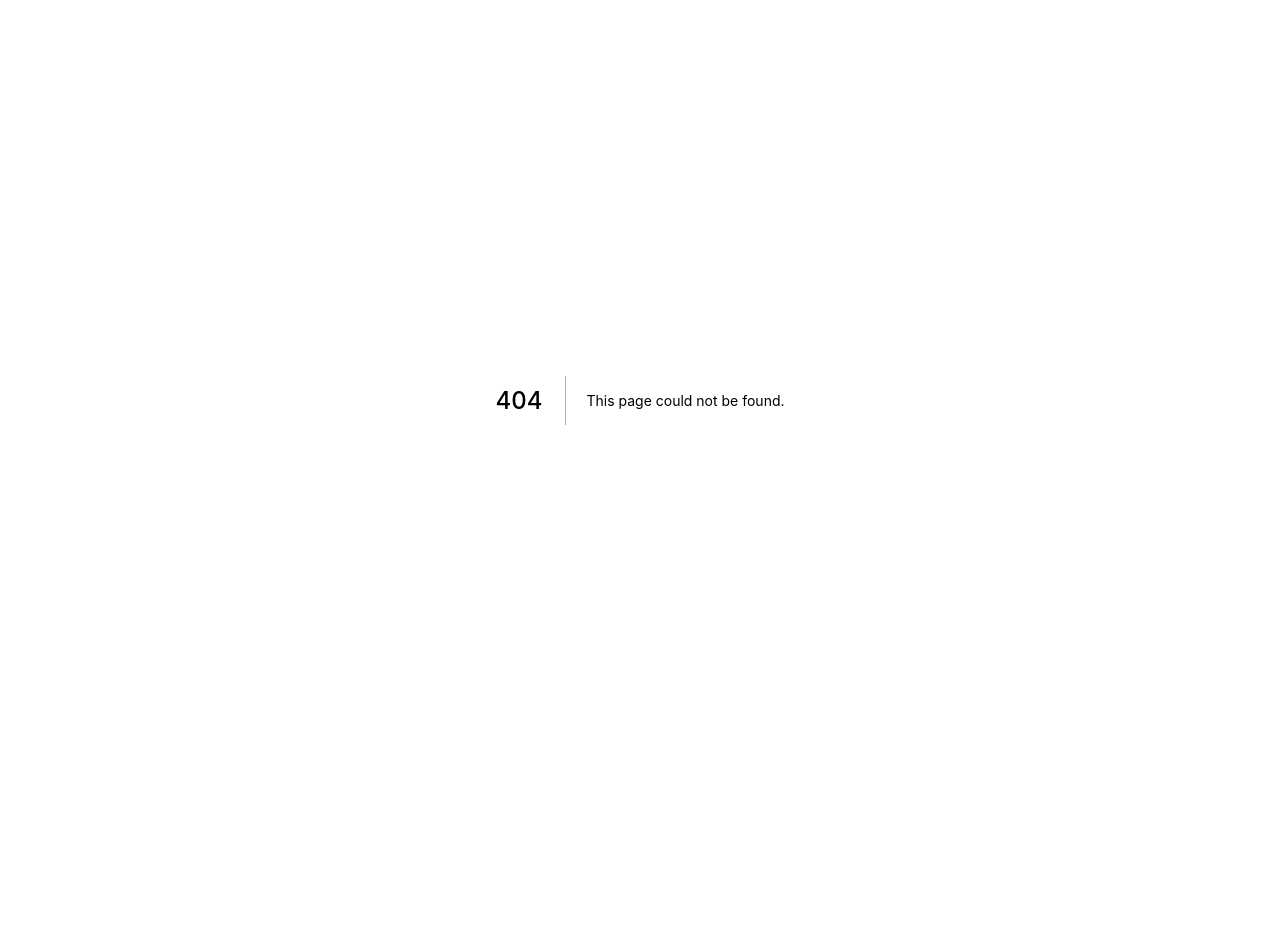
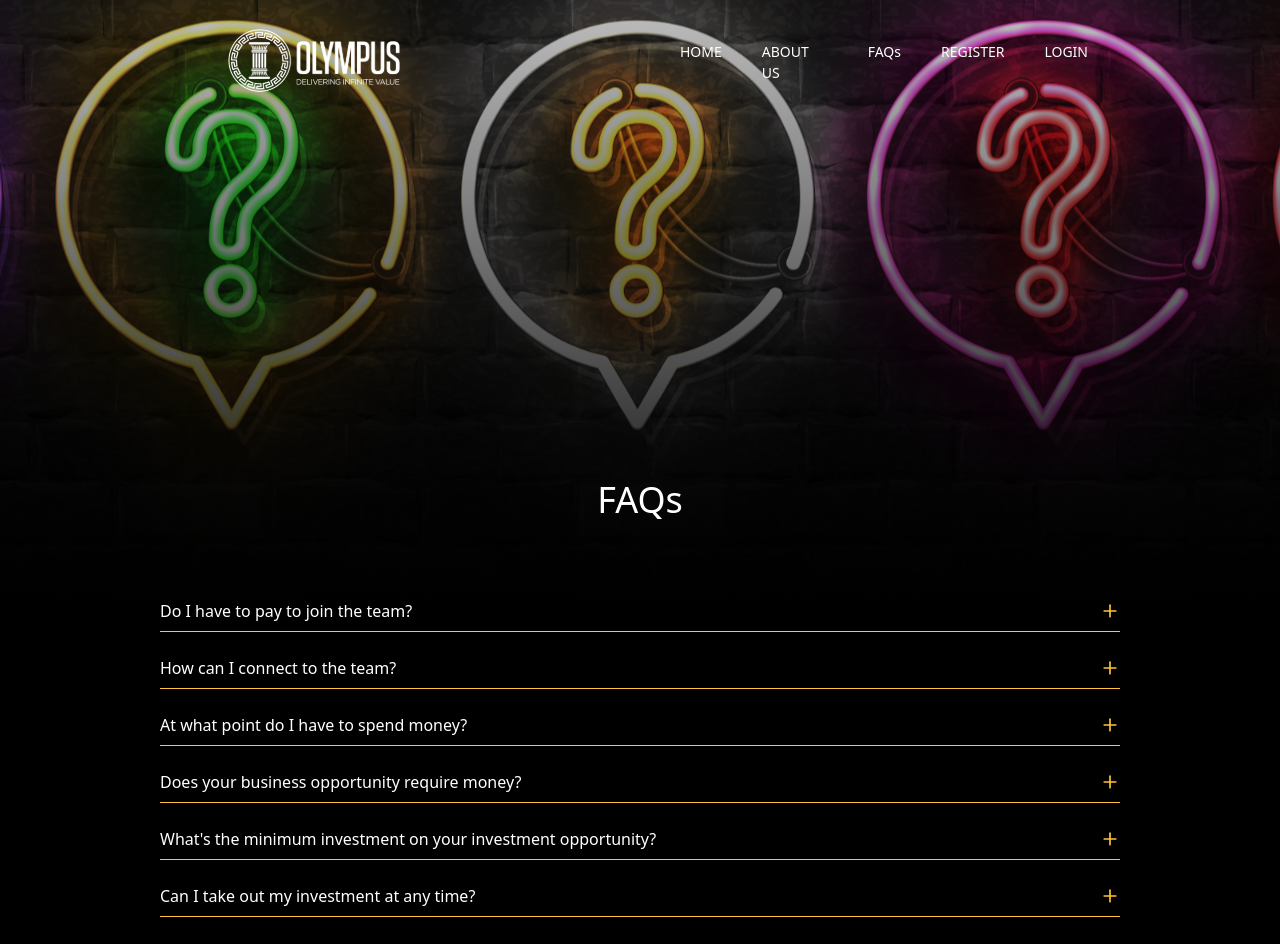
Before and after one commit to allebd/olympus, a Next.js app: page /faqs in a window 1280 px wide. Before the commit this address had no page. Shown: the top 944 px of the page. Before the commit the page ends 800 px from the top, so only its background shows below. Built offline with nearby package versions, Linux system fonts and the light colour scheme.

Commit message:
add faq questions

```diff
--- /dev/null
+++ b/components/Faqs/index.js
@@ -0,0 +1,93 @@
+import Link from 'next/link';
+import { FiPlus } from 'react-icons/fi';
+import { Layout } from '../Layout';
+import { Navigation } from '../Layout/Navigation';
+
+export const Faq = () => (
+  <div>
+    <Layout
+      content={
+        <div>
+          <div className="hero">
+            <Navigation />
+          </div>
+          <div>
+            <h1>FAQs</h1>
+          </div>
+          <div className="faq-details">
+            <div className='faq-container'>
+              <div className="faq-question-section">
+                <div className="faq-question">
+                  Do I have to pay to join the team?
+                </div>
+                <div className="faq-show">
+                  <FiPlus />
+                </div>
+              </div>
+            </div>
+            <div className='faq-container'>
+              <div className="faq-question-section">
+                <div className="faq-question">
+                  How can I connect to the team?
+                </div>
+                <div className="faq-show">
+                  <FiPlus />
+                </div>
+              </div>
+            </div>
+            <div className='faq-container'>
+              <div className="faq-question-section">
+                <div className="faq-question">
+                  At what point do I have to spend money?
+                </div>
+                <div className="faq-show">
+                  <FiPlus />
+                </div>
+              </div>
+            </div>
+            <div className='faq-container'>
+              <div className="faq-question-section">
+                <div className="faq-question">
+                  Does your business opportunity require money?
+                </div>
+                <div className="faq-show">
+                  <FiPlus />
+                </div>
+              </div>
+            </div>
+            <div className='faq-container'>
+              <div className="faq-question-section">
+                <div className="faq-question">
+                  What's the minimum investment on your investment opportunity?
+                </div>
+                <div className="faq-show">
+                  <FiPlus />
+                </div>
+              </div>
+            </div>
+            <div className='faq-container'>
+              <div className="faq-question-section">
+                <div className="faq-question">
+                  Can I take out my investment at any time?
+                </div>
+                <div className="faq-show">
+                  <FiPlus />
+                </div>
+              </div>
+            </div>
+            <div className='faq-container'>
+              <div className="faq-question-section">
+                <div className="faq-question">
+                  Do I need to refer people to make money?
+                </div>
+                <div className="faq-show">
+                  <FiPlus />
+                </div>
+              </div>
+            </div>
+          </div>
+        </div>
+      }
+    />
+  </div>
+);
--- a/components/Layout/Footer/index.js
+++ b/components/Layout/Footer/index.js
@@ -92,9 +92,7 @@ export const Footer = () => (
           using the latest insights
         </p>
         <form>
-          <label htmlFor="newsletter-email">
-            Enter your email
-          </label>
+          <label htmlFor="newsletter-email">Enter your email</label>
           <input
             id="newsletter-email"
             type="email"
--- a/components/Layout/Navigation/index.js
+++ b/components/Layout/Navigation/index.js
@@ -24,7 +24,7 @@ export const Navigation = () => (
             </Link>
           </li>
           <li className="no-mobile">
-            <Link href="#">
+            <Link href="/faqs">
               <a>FAQs</a>
             </Link>
           </li>
--- /dev/null
+++ b/pages/faqs.js
@@ -0,0 +1,11 @@
+import { Faq } from '../components/Faqs';
+
+const Index = () => (
+  <div>
+    <div className="home-page faq-page">
+      <Faq />
+    </div>
+  </div>
+);
+
+export default Index;
--- a/tailwind.config.js
+++ b/tailwind.config.js
@@ -9,6 +9,7 @@ module.exports = {
       backgroundImage: () => ({
         'hero-pattern': "url('/assets/images/Background.svg')",
         'about-pattern': "url('/assets/images/About.svg')",
+        'faq-pattern': "url('/assets/images/Faq.svg')",
       }),
     },
   },
```
Also changed, not shown: components/About/index.js (+21 -7 lines), public/assets/images/Aboutold.svg (deleted), public/assets/images/Faq.svg (added), styles/tailwind.css.
